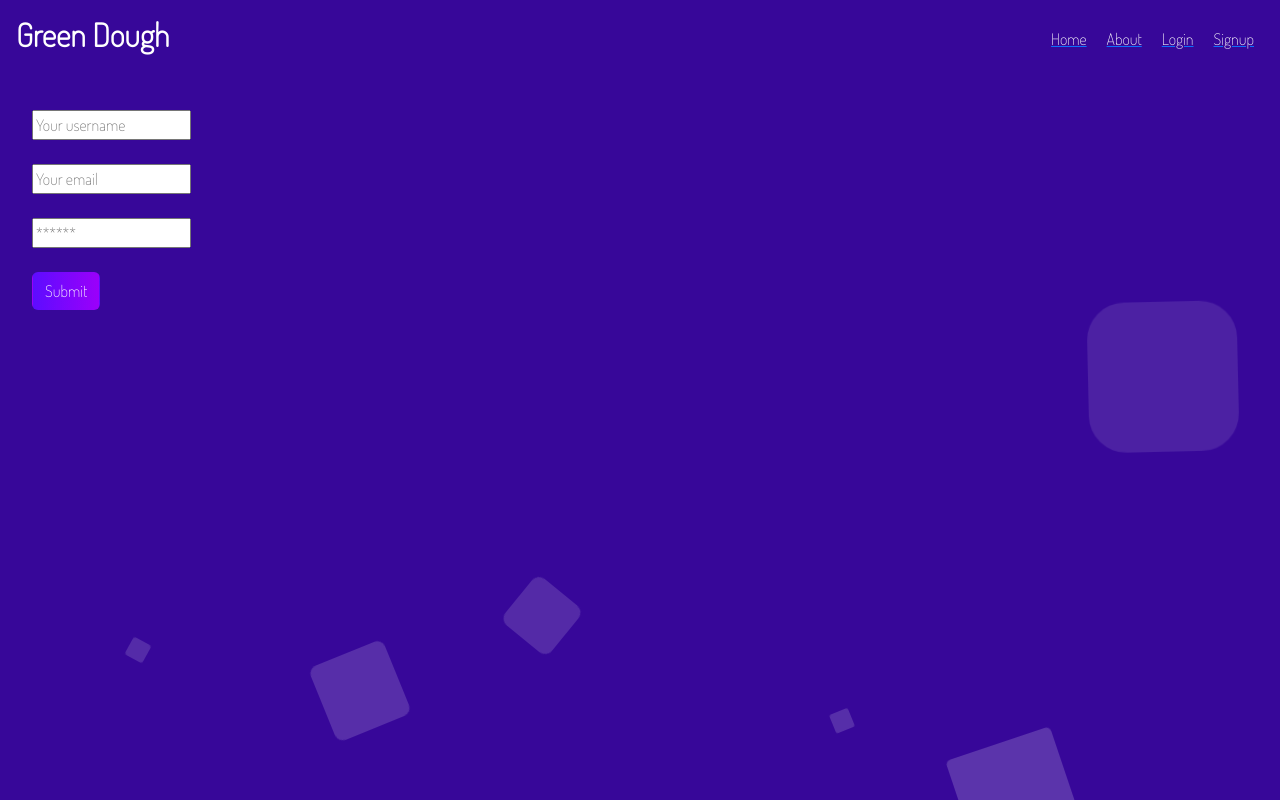
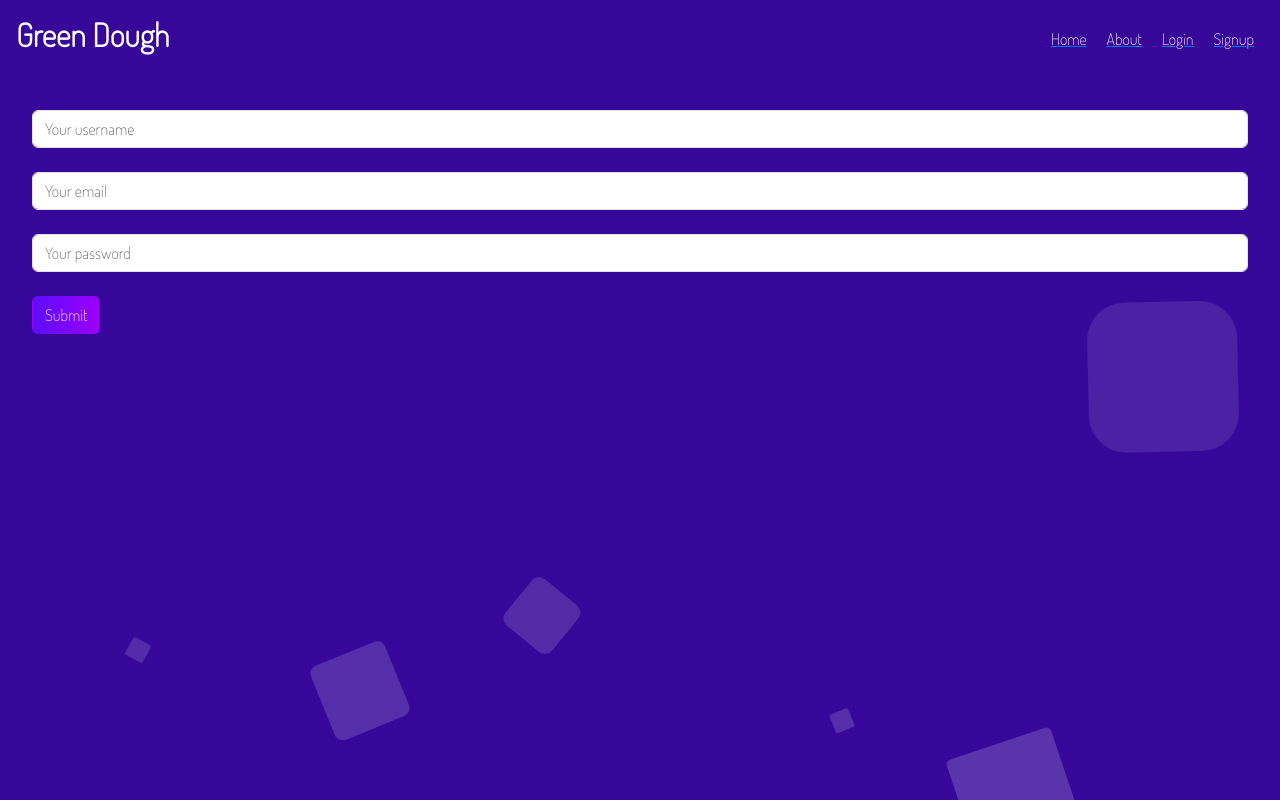
Before and after one commit to avni0000patel/green-dough, a React (Create React App) app in the folder client/: page /signup in a window 1280 px wide. Built offline with nearby package versions, Linux system fonts and the light colour scheme.

Commit message:
Form control

```diff
--- a/client/package.json
+++ b/client/package.json
@@ -11,6 +11,7 @@
     "graphql": "^15.4.0",
     "jwt-decode": "^3.1.2",
     "react": "^17.0.1",
+    "react-bootstrap": "^2.5.0",
     "react-dom": "^17.0.1",
     "react-router-dom": "^6.2.1",
     "react-scripts": "4.0.1",
--- a/client/src/components/Home/login.js
+++ b/client/src/components/Home/login.js
@@ -1,5 +1,7 @@
 import React, { useState } from 'react';
+import { Form, Button, Alert } from 'react-bootstrap';
 import { Link } from 'react-router-dom';
+
 import { useMutation } from '@apollo/client';
 import { LOGIN_USER } from '../../utils/mutations';
 
@@ -61,7 +63,7 @@ const Login = (props) => {
                 </p>
             ) : (
                 <form onSubmit={handleFormSubmit}>
-                    <input
+                    <Form.Control
                         className="form-input"
                         placeholder="Your email"
                         name="email"
@@ -71,17 +73,15 @@ const Login = (props) => {
                         required
                     />
                     <br />
-                    <br />
-                    <input
+                    <Form.Control
                         className="form-input"
-                        placeholder="******"
+                        placeholder="Your password"
                         name="password"
                         type="password"
                         value={formState.password}
                         onChange={handleChange}
                         required
                     />
-                    <br />
                     <br />
                     <button
                         className="btn btn-block"
--- a/client/src/components/Home/signup.js
+++ b/client/src/components/Home/signup.js
@@ -1,4 +1,5 @@
 import React, { useState } from 'react';
+import { Form } from 'react-bootstrap';
 import { Link } from 'react-router-dom';
 
 import { useMutation } from '@apollo/client';
@@ -60,7 +61,7 @@ const Signup = () => {
                 </p>
             ) : (
                 <form onSubmit={handleFormSubmit}>
-                    <input
+                    <Form.Control
                         className="form-input"
                         placeholder="Your username"
                         name="username"
@@ -70,8 +71,7 @@ const Signup = () => {
                         required
                     />
                     <br />
-                    <br />
-                    <input
+                    <Form.Control
                         className="form-input"
                         placeholder="Your email"
                         name="email"
@@ -81,17 +81,15 @@ const Signup = () => {
                         required
                     />
                     <br />
-                    <br />
-                    <input
+                    <Form.Control
                         className="form-input"
-                        placeholder="******"
+                        placeholder="Your password"
                         name="password"
                         type="password"
                         value={formState.password}
                         onChange={handleChange}
                         required
                     />
-                    <br />
                     <br />
                     <button
                         className="btn btn-block"
```
Also changed, not shown: 2 other files (tests, documents, lock files or other folders).
